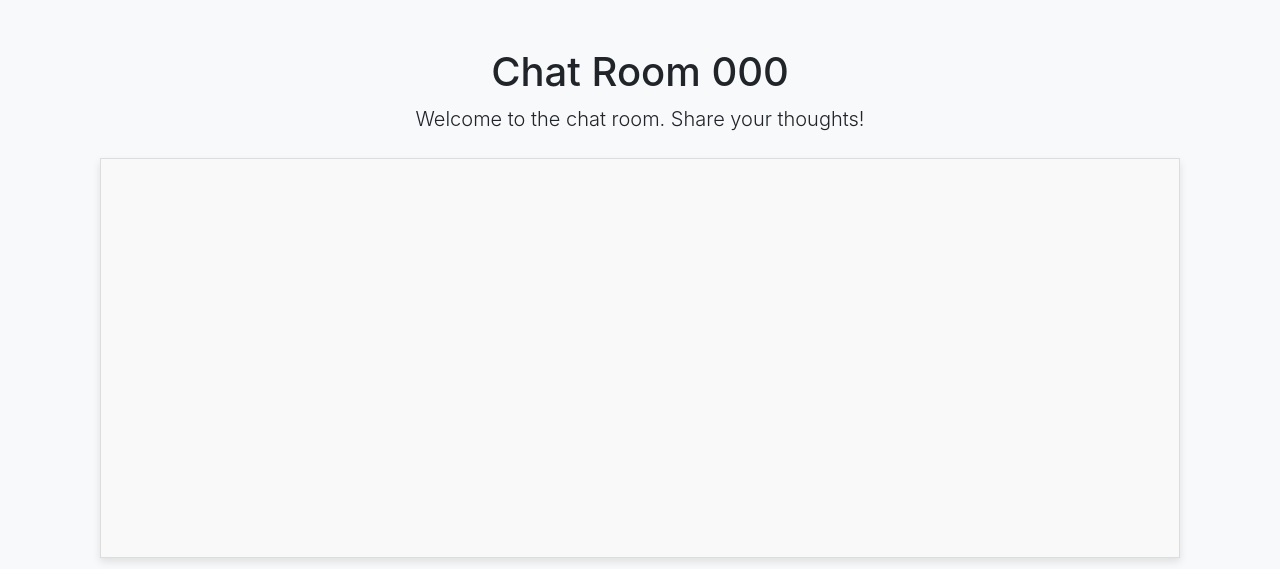
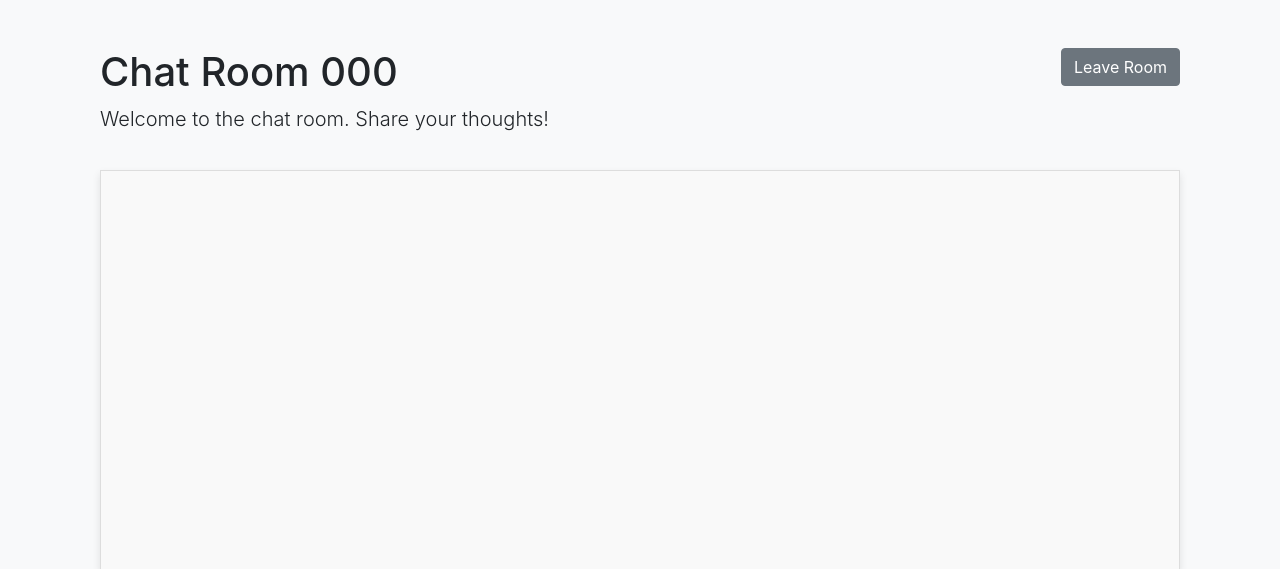
Before and after one commit to YoussefAlsoufi/Flask_Login_RestAPI, a Flask app: template flask_app/templates/chat_room_live.html in a window 1280 px wide. Shown: the part 83-652 px from the top of the page. Run offline with Flask 3, Linux system fonts and the light colour scheme; tables that the repository leaves empty hold one stand-in row (values such as "Sample post"); the template is opened without the code that fills it: values that come from a table or form of the project are taken from there, most other values are stand-ins (such as "Sample title", 1, 10 or a date in 2020); some libraries are stand-ins or nearby versions.

Commit message:
design a leave room button

```diff
--- a/flask_app/templates/chat_room_live.html
+++ b/flask_app/templates/chat_room_live.html
@@ -1,9 +1,14 @@
 {% extends "base.html" %}
 {% block content %}
 <div class="container mt-5">
-    <div class="text-center mb-4">
-        <h1>Chat Room {{ room_code }}</h1>
-        <p class="lead">Welcome to the chat room. Share your thoughts!</p>
+    <div class="row">
+        <div class="col-md-6">
+            <h1>Chat Room {{ room_code }}</h1>
+            <p class="lead">Welcome to the chat room. Share your thoughts!</p>
+        </div>
+        <div class="col-md-6 text-right">
+            <button id="leaveRoom" class="btn btn-secondary">Leave Room</button>
+        </div>
     </div>
     <div class="chat-window">
         <div class="card-body messages">
@@ -101,6 +106,23 @@ window.onload = function() {
             messageInput.value = '';
         }
     }
+    document.getElementById('leaveRoom').addEventListener('click', function() {
+        const room = '{{ room_code }}';
+        socket.emit('leave', { room: room });
+        window.location.href = '/';
+    });
+        // Confirmation dialog for leaving the room
+        document.getElementById('leaveRoom').addEventListener('click', function(event) {
+            event.preventDefault(); // Prevent the default form submission
+            const confirmLeave = window.confirm("Are you sure you want to leave the room?");
+            if (confirmLeave) {
+                // Handle leaving the room here, e.g., emit a socket event to leave the room
+                socket.emit('leave_room', { room: currentRoomCode });
+                // Optionally redirect to another page or clear local storage
+                localStorage.removeItem('room_codes');
+                window.location.href = '/'; // Redirect to homepage or another page
+            }
+        });
 
     document.querySelector('form').addEventListener('submit', function(event) {
         event.preventDefault();
@@ -113,6 +135,7 @@ window.onload = function() {
             sendMessage();  // Call the sendMessage function
         }
     });
+
 }
 </script>
 {% endblock %}
```
